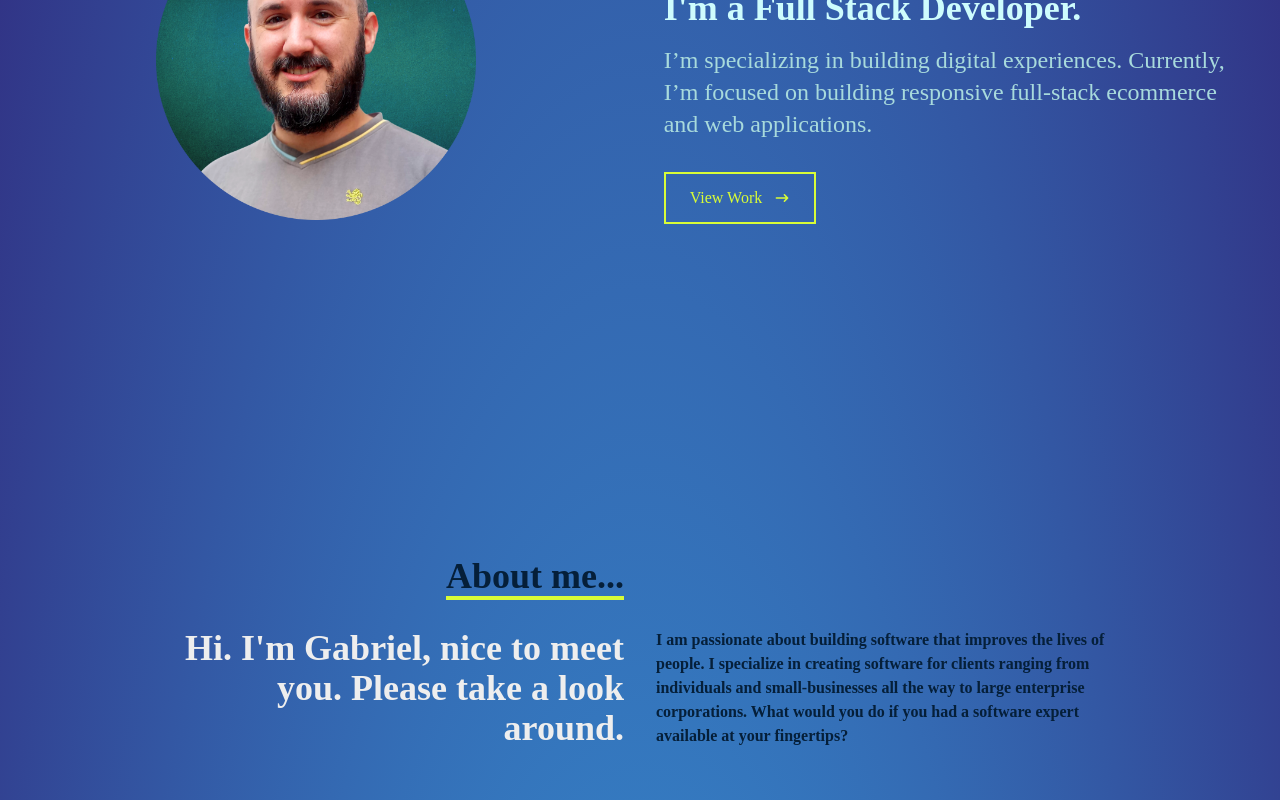
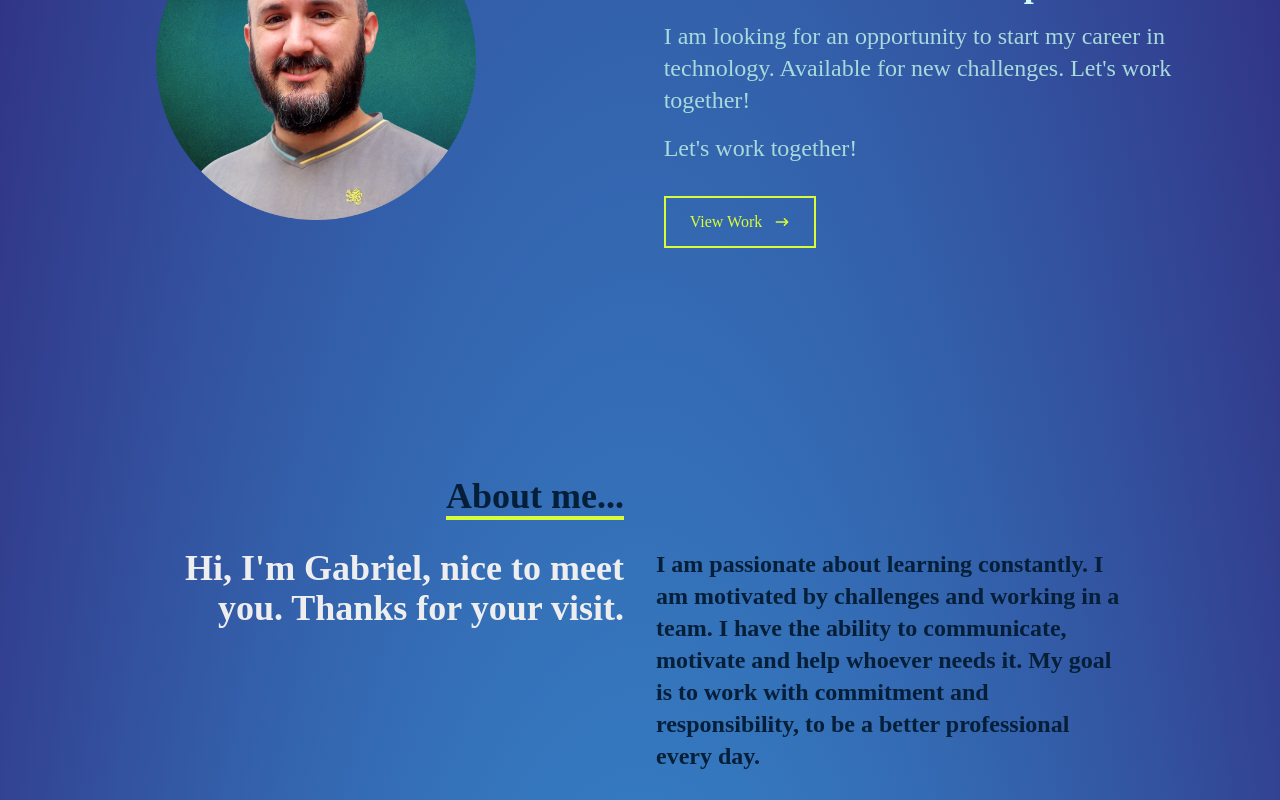
Before and after one commit to gabriel-farfan/portfolio, a React (Create React App) app: page / in a window 1280 px wide. Shown: the part 340-1140 px from the top of the page. Built offline with nearby package versions, Linux system fonts and the light colour scheme.

Commit message:
Responsive Design

```diff
--- a/src/components/About.jsx
+++ b/src/components/About.jsx
@@ -1,29 +1,33 @@
-import React from 'react';
+import React from "react";
 
 const About = () => {
   return (
-    <div name='about' className='w-full h-auto pt-24 sm:mb-32  text-[#051F39]'>
-      <div className='flex flex-col justify-center items-center w-full h-full'>
-        <div className='max-w-[1000px] w-full grid grid-cols-2 gap-8'>
-          <div className='sm:text-right pb-8 pl-4'>
-            <p className='text-4xl font-bold inline border-b-4 border-[#d8fc37]'>
+    <div name="about" className="pt-24 w-full h-auto sm:pt-24 sm:mb-20  text-[#051F39]">
+      <div className="flex flex-col justify-center items-center w-full h-full">
+        <div className="max-w-[1000px] w-full grid grid-cols-2 gap-8">
+          <div className="sm:text-right pb-8 pl-4">
+            <p className="text-4xl font-bold inline border-b-4 border-[#d8fc37]">
               About me...
             </p>
           </div>
           <div></div>
+        </div>
+        <div className="max-w-[1000px] w-full grid sm:grid-cols-2 gap-8 px-4">
+          <div className="text-2xl sm:text-right sm:text-4xl font-bold 051F39">
+            <p className="text-[#eeeeee]">
+              Hi, I'm Gabriel, nice to meet you. Thanks for your visit.
+            </p>
           </div>
-          <div className='max-w-[1000px] w-full grid sm:grid-cols-2 gap-8 px-4'>
-            <div className='text-2xl sm:text-right sm:text-4xl font-bold 051F39'>
-              <p className='text-[#eeeeee]'>Hi. I'm Gabriel, nice to meet you. Please take a look around.</p>
-            </div>
-            <div>
-              <p className='sm:text-2x1 text-[#051F39] font-bold  '>I am passionate about building software that improves
-              the lives of people. I specialize in creating software
-              for clients ranging from individuals and small-businesses all the
-              way to large enterprise corporations. What would you do if you had
-              a software expert available at your fingertips?</p>
-            </div>
+          <div>
+            <p className="text-xl sm:text-2xl text-[#051F39] font-bold  ">
+              I am passionate about learning constantly. I am motivated by
+              challenges and working in a team. I have the ability to
+              communicate, motivate and help whoever needs it. My goal is to
+              work with commitment and responsibility, to be a better
+              professional every day.
+            </p>
           </div>
+        </div>
       </div>
     </div>
   );
--- a/src/components/Contact.jsx
+++ b/src/components/Contact.jsx
@@ -1,11 +1,37 @@
 import React from 'react'
+import { FaGithub, FaLinkedin, FaWhatsapp } from "react-icons/fa";
+import { Link } from "react-scroll";
 
 const Contact = () => {
   return (
-    <div name='contact' className='w-full h-screen sm:pt-32 flex justify-center items-center p-4'>
+    <div name='contact' className='w-full h-auto sm:pt-32 flex justify-center items-center p-4 flex-col '>
+      <p className='text-4xl font-bold inline border-b-4 border-[#d8fc37] text-[#eeeeee]'>Contact</p>
+
+      <div className="w-full grid grid-cols-3 sm:grid-cols-3 gap-4 text-center py-8 flex-row mx-36 ">
+          <div>
+            <a
+              href="https://www.linkedin.com/in/gabriel-farfan/">
+              <FaLinkedin className="w-16 h-auto mx-auto" />
+            </a>
+          </div>
+
+          <div>
+            <a href="https://github.com/gabriel-farfan/">
+              <FaGithub className="w-16 h-auto mx-auto" />
+            </a>
+          </div>
+
+          <div>
+            <a href="https://wa.me/+5493516101945">
+              <FaWhatsapp className="w-16 h-auto mx-auto" />
+            </a>
+          </div>
+
+        </div>
+
         <form method='POST' action="https://getform.io/f/65c41083-9916-4ef2-a04e-249c93727d6e" className='flex flex-col max-w-[600px] w-full'>
             <div className='pb-8'>
-                <p className='text-4xl font-bold inline border-b-4 border-[#d8fc37] text-[#eeeeee]'>Contact</p>
+
                 <p className='text-[#eeeeee] py-4'>Submit the form below or shoot me an email - <span className='font-bold text-[#051F39]'>gmfarfan85@gmail.com</span></p>
             </div>
             <input className='bg-[#eeeeee] p-2' type="text"  placeholder='Name' name='name' />
--- a/src/components/Home.jsx
+++ b/src/components/Home.jsx
@@ -1,17 +1,18 @@
 import React from "react";
 import { HiArrowNarrowRight } from "react-icons/hi";
 import Profile from "../assets/profile.png";
+import { Link } from "react-scroll";
+
 const Home = () => {
   return (
     // <div name='home' className='w-full h-screen bg-[#0a192f]'>
     <div
       name="home"
-      className="flex-col w-full h-auto bg-no-repeat bg-cover bg-fixed flex sm:flex-row "
+      className="sm:-mb-20 flex-col w-full h-auto bg-no-repeat bg-cover bg-fixed flex sm:flex-row "
     >
       {/* Container */}
       <div className="pt-32 sm:py-0 w-2/3 my-auto mx-auto flex flex-col justify-center items-center h-auto ">
-
-        <img src={Profile} alt="Logo Image" className="w-80"  />
+        <img src={Profile} alt="Logo Image" className="w-80" />
         {/* <img src={Profile} pl-8 alt="Logo Image" style={{ width: "15rem" }}  /> */}
       </div>
       <div className="py-8 sm:justify-center w-full max-w-[1000px] mx-auto sm:w-2/3 px-8 flex flex-col sm:min-h-screen  ">
@@ -23,17 +24,28 @@ const Home = () => {
           I'm a Full Stack Developer.
         </h2>
         <p className="text-xl md:text-2xl text-[#A8DADC] py-2 max-w-[700px]">
-          I’m specializing in building digital experiences. Currently, I’m
-          focused on building responsive full-stack ecommerce and web
-          applications.
+          I am looking for an opportunity to start my career in technology.
+          Available for new challenges. Let's work together!
+        </p>
+        <p className="text-xl md:text-2xl text-[#A8DADC] py-2 max-w-[700px]">
+          Let's work together!
         </p>
         <div className="pt-4">
-          <button className="text-[#d8fc37] border-[#d8fc37] group border-2 px-6 py-3 my-2 flex items-center hover:bg-[#051F39] hover:border-[#051F39]">
+          <Link to="work">
+            <button className="text-[#d8fc37] border-[#d8fc37] group border-2 px-6 py-3 my-2 flex items-center hover:bg-[#051F39] hover:border-[#051F39]">
+              <p className="hover:text-[#d8fc37]">View Work </p>
+              <span className="group-hover:rotate-90 duration-300">
+                <HiArrowNarrowRight className="ml-3 " />
+              </span>
+            </button>
+          </Link>
+
+          {/* <button className="text-[#d8fc37] border-[#d8fc37] group border-2 px-6 py-3 my-2 flex items-center hover:bg-[#051F39] hover:border-[#051F39]">
             View Work
             <span className="group-hover:rotate-90 duration-300">
               <HiArrowNarrowRight className="ml-3 " />
             </span>
-          </button>
+          </button> */}
         </div>
       </div>
     </div>
--- a/src/components/Navbar.jsx
+++ b/src/components/Navbar.jsx
@@ -2,10 +2,6 @@ import React, { useState } from 'react';
 import {
   FaBars,
   FaTimes,
-  FaGithub,
-  FaLinkedin,
-  FaFacebook,
-  FaLinkedinIn,
 } from 'react-icons/fa';
 import { HiOutlineMail } from 'react-icons/hi';
 import { BsFillPersonLinesFill } from 'react-icons/bs';
--- a/src/components/Skills.jsx
+++ b/src/components/Skills.jsx
@@ -18,7 +18,7 @@ const Skills = () => {
       <div className='max-w-[1000px] mx-auto p-4 flex flex-col justify-center w-full h-full'>
           <div>
               <p className='text-4xl font-bold inline border-b-4 border-[#d8fc37] '>Skills</p>
-              <p className='py-4 text-[#eeeeee]'>These are the technologies I've worked with</p>
+              <p className='py-4 text-[#eeeeee]'>These are some of the technologies I am currently working with</p>
           </div>
 
           <div className='w-full grid grid-cols-2 sm:grid-cols-4 gap-4 text-center py-8'>
--- a/src/components/Social.jsx
+++ /dev/null
@@ -1,72 +0,0 @@
-import React from 'react';
-
-import HTML from '../assets/html.png';
-import CSS from '../assets/css.png';
-import JavaScript from '../assets/javascript.png';
-import ReactImg from '../assets/react.png';
-import Node from '../assets/node.png';
-import FireBase from '../assets/firebase.png';
-import AWS from '../assets/aws.png';
-import GitHub from '../assets/github.png';
-import Tailwind from '../assets/tailwind.png';
-import Mongo from '../assets/mongo.png';
-
-import {
-    FaBars,
-    FaTimes,
-    FaGithub,
-    FaLinkedin,
-    FaFacebook,
-    FaLinkedinIn,
-  } from 'react-icons/fa';
-
-const Skills = () => {
-  return (
-    <div name='skills' className='w-full h-auto my-20 text-white mt-10 mb-10'>
-      {/* Container */}
-      <div className='max-w-[1000px] mx-auto p-4 flex flex-col justify-center w-full h-full'>
-          <div>
-              <p className='text-4xl font-bold inline border-b-4 border-[#d8fc37] '>Skills</p>
-              <p className='py-4'>These are the technologies I've worked with</p>
-          </div>
-
-          <div className='w-full grid grid-cols-2 sm:grid-cols-4 gap-4 text-center py-8'>
-              <div className='shadow shadow-[#A8DADC] mb-4 duration-500 pt-3'>
-                  <img className='w-20 mx-auto' src={HTML} alt="HTML icon" />
-                  <p className='my-4'>HTML</p>
-              </div>
-              <div className='shadow shadow-[#A8DADC] mb-4 duration-500 pt-3'>
-                  <img className='w-20 mx-auto' src={CSS} alt="HTML icon" />
-                  <p className='my-4'>CSS</p>
-              </div>
-              <div className='shadow shadow-[#A8DADC] mb-4 duration-500 pt-3'>
-                  <img className='w-20 mx-auto' src={JavaScript} alt="HTML icon" />
-                  <p className='my-4'>JAVASCRIPT</p>
-              </div>
-              <div className='shadow shadow-[#A8DADC] mb-4 duration-500 pt-3'>
-                  <img className='w-20 mx-auto' src={ReactImg} alt="HTML icon" />
-                  <p className='my-4'>REACT</p>
-              </div>
-              <div className='shadow shadow-[#A8DADC] duration-500 pt-3'>
-                  <img className='w-20 mx-auto' src={GitHub} alt="HTML icon" />
-                  <p className='my-4'>GITHUB</p>
-              </div>
-              <div className='shadow shadow-[#A8DADC] duration-500 pt-3'>
-                  <img className='w-20 mx-auto' src={Node} alt="HTML icon" />
-                  <p className='my-4'>NODE JS</p>
-              </div>
-              <div className='shadow shadow-[#A8DADC] duration-500 pt-3'>
-                  <img className='w-20 mx-auto' src={Mongo} alt="HTML icon" />
-                  <p className='my-4'>MONGO DB</p>
-              </div>
-              <div className='shadow shadow-[#A8DADC] duration-500 pt-3'>
-                  <img className='w-20 mx-auto' src={AWS} alt="HTML icon" />
-                  <p className='my-4'>AWS</p>
-              </div>
-          </div>
-      </div>
-    </div>
-  );
-};
-
-export default Skills;
```
